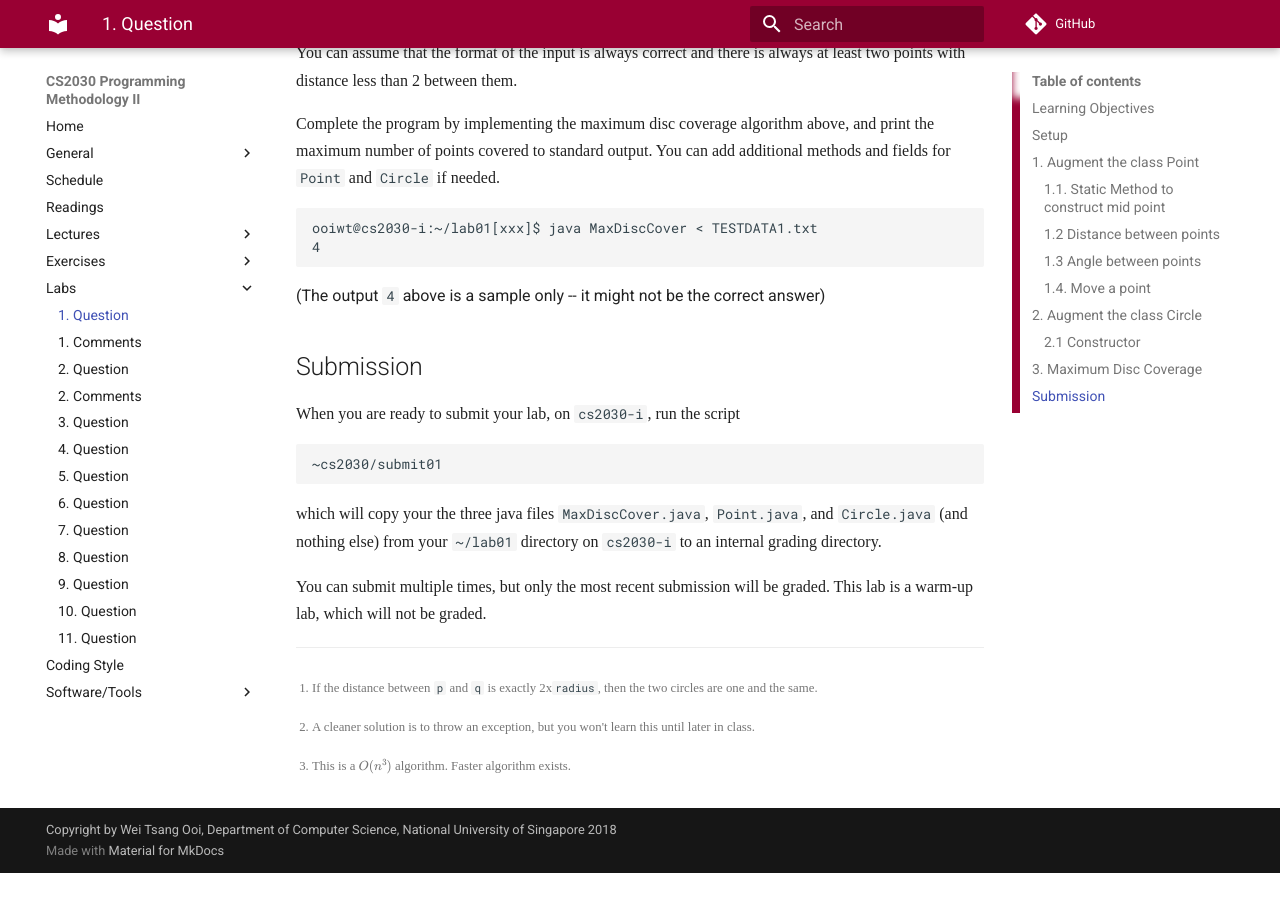
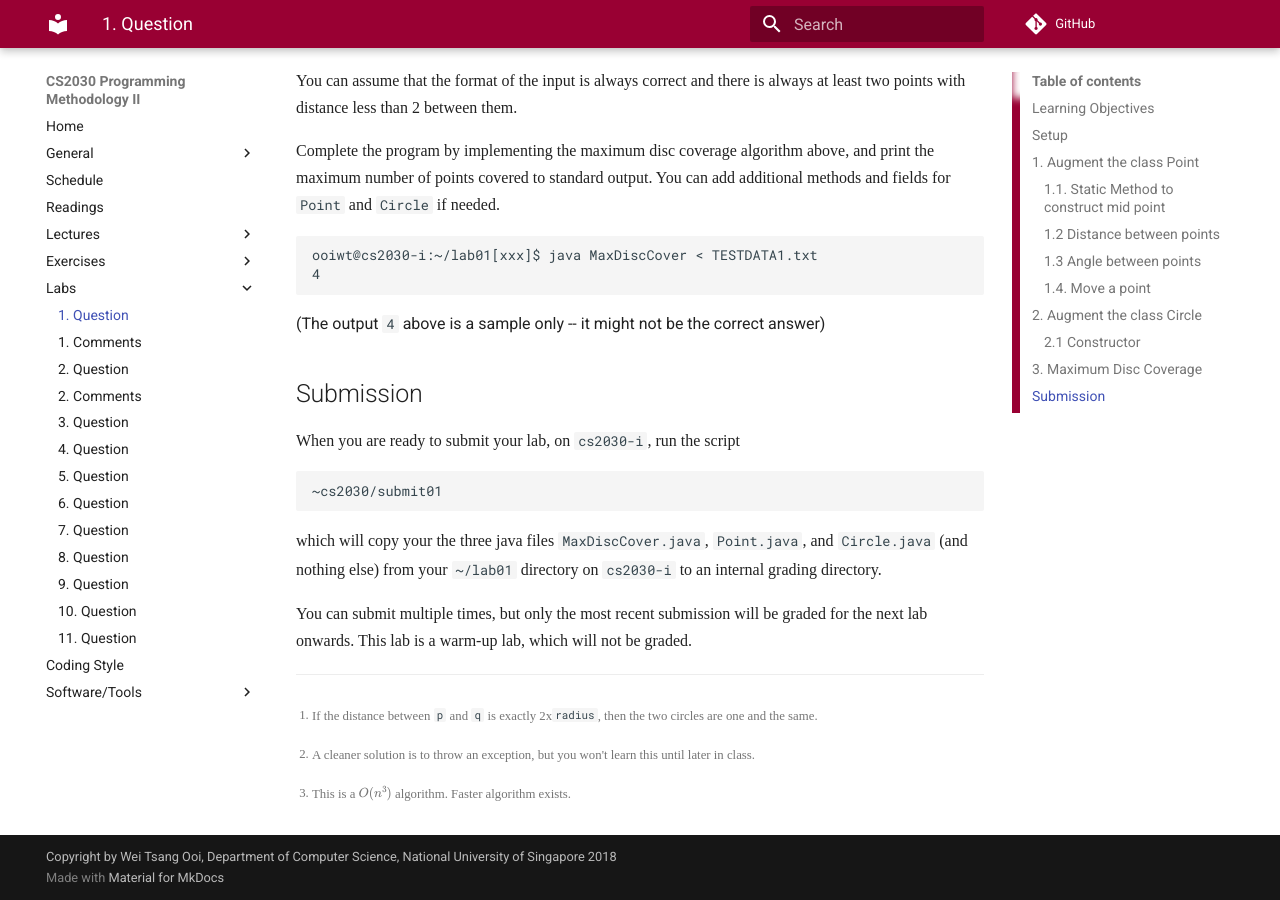
Before and after one commit to nus-cs2030/1718-s2, an MkDocs documentation site: the page built from docs/lab0.md, in a window 1280 px wide and 900 px high, scrolled down 5484 px. Built offline with MkDocs 1.6.1 and Material for MkDocs 9.7.7, drawn with Linux system fonts in a browser that asks for light colours; some web fonts are replaced; formulas are drawn with MathJax 3; comment, search, counter and statistics services are not loaded; old or Windows-style settings are respelled for this version of MkDocs; before the commit the page ends 6357 px from its top, so only the background shows below that; some of the changed text lies outside the part shown.

Commit message:
cleaning up

```diff
--- a/docs/lab0.md
+++ b/docs/lab0.md
@@ -164,4 +164,4 @@ When you are ready to submit your lab, on `cs2030-i`, run the script
 
 which will copy your the three java files `MaxDiscCover.java`, `Point.java`, and `Circle.java` (and nothing else) from your `~/lab01` directory on `cs2030-i` to an internal grading directory.
 
-You can submit multiple times, but only the most recent submission will be graded. This lab is a warm-up lab, which will not be graded.
+You can submit multiple times, but only the most recent submission will be graded for the next lab onwards. This lab is a warm-up lab, which will not be graded.
```
Also changed, not shown: other parts of docs/lab0.md (+1 -1 lines).
